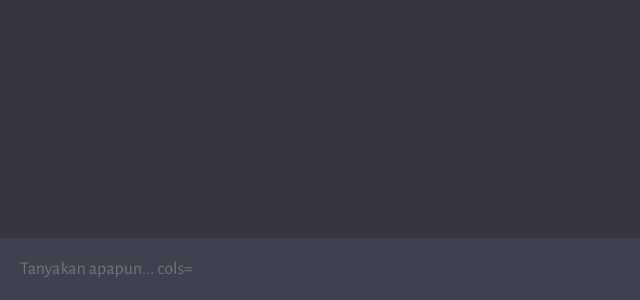
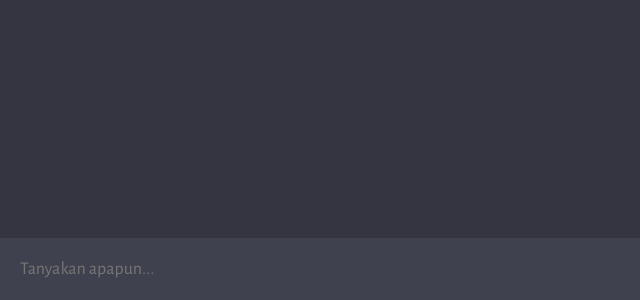
Before and after one commit to Syariffahri/chatGPT, a website built with Vite: page client/index.html in a window 1280 px wide. Shown: the part 500-800 px from the top of the page, 0-640 px from the left. Built offline with nearby package versions, Linux system fonts and the light colour scheme.

Commit message:
update key

```diff
--- a/client/index.html
+++ b/client/index.html
@@ -11,7 +11,7 @@
     <div id="app">
       <div id="chat_container"></div>
       <form >
-        <textarea name="prompt" placeholder="Tanyakan apapun... cols="1" rows="1"></textarea>
+        <textarea name="prompt" placeholder="Tanyakan apapun..." cols="1" rows="1"></textarea>
         <button type="submit"><img src="assets/send.svg"></button>
       </form>
     </div>
```
Also changed, not shown: server/package.json (line endings or trailing spaces), 2 other files.
